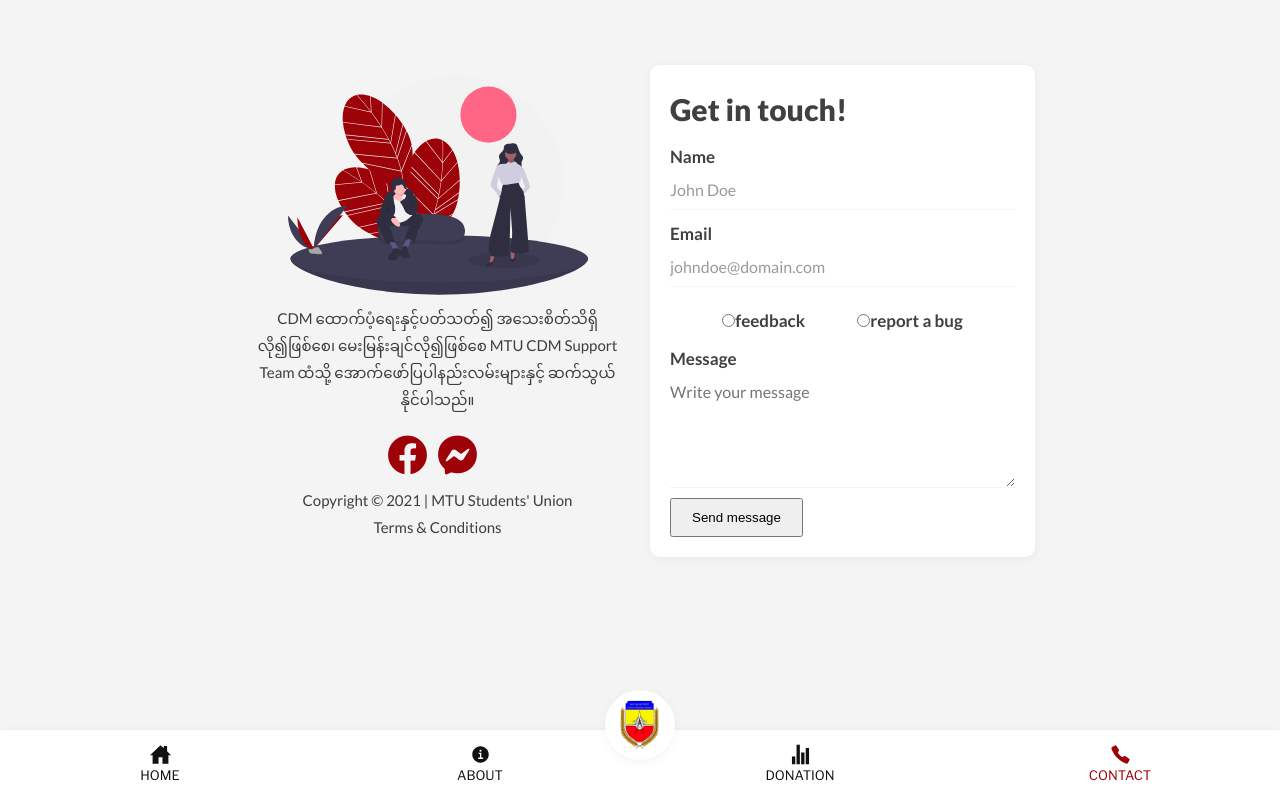
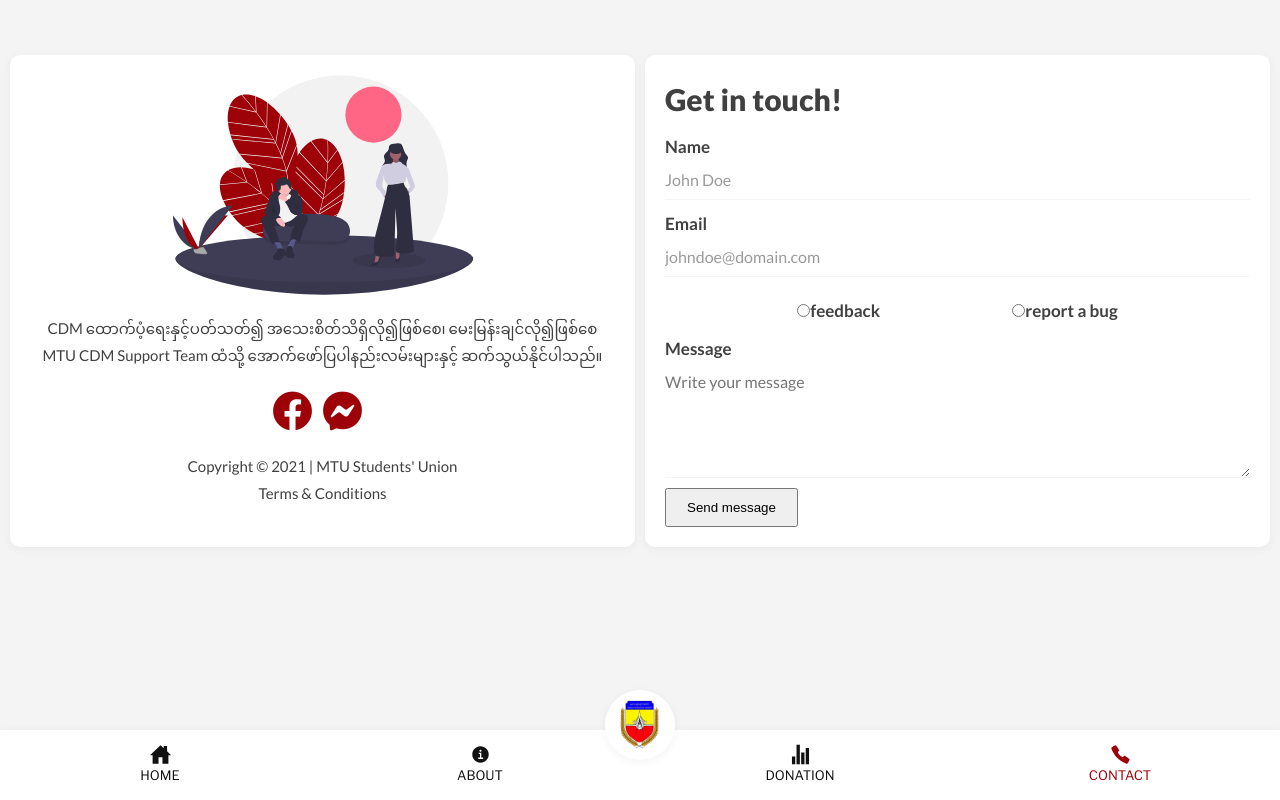
Before and after one commit to htutwaiphyoe/spotify, a Next.js app: page /contact in a window 1280 px wide. Built offline with nearby package versions, Linux system fonts and the light colour scheme.

Commit message:
#add: refactoring css

```diff
--- a/components/About/About.module.scss
+++ b/components/About/About.module.scss
@@ -2,12 +2,10 @@
 @import "../../sass/abstracts/variables";
 
 .About {
-    width: 100%;
-    max-width: 128rem;
-    margin: 0 auto;
     flex-direction: column;
     text-align: center;
-    padding: 0rem 1rem 13rem;
+    padding: 0 1rem 12rem;
+
     & div {
         @include center;
     }
--- a/components/Contact/Contact.module.scss
+++ b/components/Contact/Contact.module.scss
@@ -1,18 +1,13 @@
 @import "../../sass/abstracts/mixins";
 @import "../../sass/abstracts/variables";
 .Contact {
-    width: 100%;
-    max-width: 80rem;
-    margin: auto;
-    padding: 5.5rem 0.5rem 0;
+    padding: 5.5rem 1rem 0;
     display: grid;
-
     grid-template-columns: repeat(2, 1fr);
-
+    gap: 1rem;
     @include responsive(767, 0) {
         grid-template-columns: repeat(1, 1fr);
         margin: 0 auto;
-        padding: 0rem 0.5rem 11rem;
+        padding: 1rem 1rem 11rem;
     }
-    gap: 2rem;
 }
--- a/components/Contact/Form/Form.js
+++ b/components/Contact/Form/Form.js
@@ -3,7 +3,7 @@ import classes from "./Form.module.scss";
 
 function Form(props) {
     return (
-        <article className={classes.Form}>
+        <div className={classes.Form}>
             <h1>Get in touch!</h1>
             <form action="">
                 <div className={classes.Form__Control}>
@@ -32,7 +32,7 @@ function Form(props) {
 
                 <button>Send message</button>
             </form>
-        </article>
+        </div>
     );
 }
 
--- a/components/Contact/Info/Info.module.scss
+++ b/components/Contact/Info/Info.module.scss
@@ -1,6 +1,7 @@
 @import "../../../sass/abstracts/mixins";
 @import "../../../sass/abstracts/variables";
 .Info {
+    @include background;
     & figure {
         width: 30rem;
         margin: -2rem auto -3rem;
--- a/components/Donation/Donation.module.scss
+++ b/components/Donation/Donation.module.scss
@@ -3,15 +3,12 @@
 
 .Donation {
     padding: 1rem 1rem 12rem;
-    width: 100%;
-    max-width: 128rem;
-    margin: 0 auto;
-
     &__Grid {
         display: flex;
         justify-content: space-around;
         align-items: center;
         gap: 1rem;
+        margin: 1rem 0;
 
         @include responsive(767, 0) {
             flex-flow: column;
--- a/components/Donation/Graph/Graph.module.scss
+++ b/components/Donation/Graph/Graph.module.scss
@@ -4,7 +4,7 @@
     width: 100%;
     height: 40rem;
     padding: 2rem 1rem;
-    margin-top: 1rem;
+
     @include background;
     & canvas {
         width: 100% !important;
--- /dev/null
+++ b/components/Layout/Footer/Footer.js
@@ -0,0 +1,16 @@
+import Paragraph from "../../shared/Paragraph/Paragraph";
+import classes from "./Footer.module.scss";
+function Footer(props) {
+    return (
+        <footer className={classes.Footer}>
+            <article>
+                <Paragraph>
+                    Copyright &copy; 2021 | MTU Students' Union <br />
+                    Terms & Conditions
+                </Paragraph>
+            </article>
+        </footer>
+    );
+}
+
+export default Footer;
--- /dev/null
+++ b/components/Layout/Footer/Footer.module.scss
@@ -0,0 +1,10 @@
+@import "../../../sass/abstracts/mixins";
+@import "../../../sass/abstracts/variables";
+.Footer {
+    padding: 1rem 2rem 0;
+
+    margin: auto;
+    margin-top: 1rem;
+    width: 100%;
+    max-width: 128rem;
+}
--- a/components/Layout/Layout.js
+++ b/components/Layout/Layout.js
@@ -2,6 +2,7 @@ import { Fragment } from "react";
 
 import Navigation from "../Navigation/Navigation";
 import Meta from "./Meta/Meta";
+import Footer from "./Footer/Footer";
 
 function Layout(props) {
     return (
--- a/components/shared/Paragraph/Paragraph.module.scss
+++ b/components/shared/Paragraph/Paragraph.module.scss
@@ -1,4 +1,5 @@
 @import "../../../sass/abstracts/variables";
+@import "../../../sass/abstracts/mixins";
 .Paragraph {
     font-size: 1.5rem;
     line-height: 1.8;
@@ -7,5 +8,5 @@
     width: 100%;
     max-width: 60rem;
     margin: 0 auto;
-    padding: 0 1rem 1rem;
+    padding: 0 1rem 0;
 }
--- a/sass/bases/_base.scss
+++ b/sass/bases/_base.scss
@@ -47,7 +47,12 @@ input::placeholder {
     color: rgba($color-muted, 0.4);
 }
 article {
-    padding: 2rem 1rem;
+    padding: 2rem 1.5rem;
     @include background;
     margin-top: 1rem;
 }
+main {
+    width: 100%;
+    max-width: 128rem;
+    margin: auto;
+}
```
Also changed, not shown: components/Home/Home.module.scss (+1 -8 lines).
